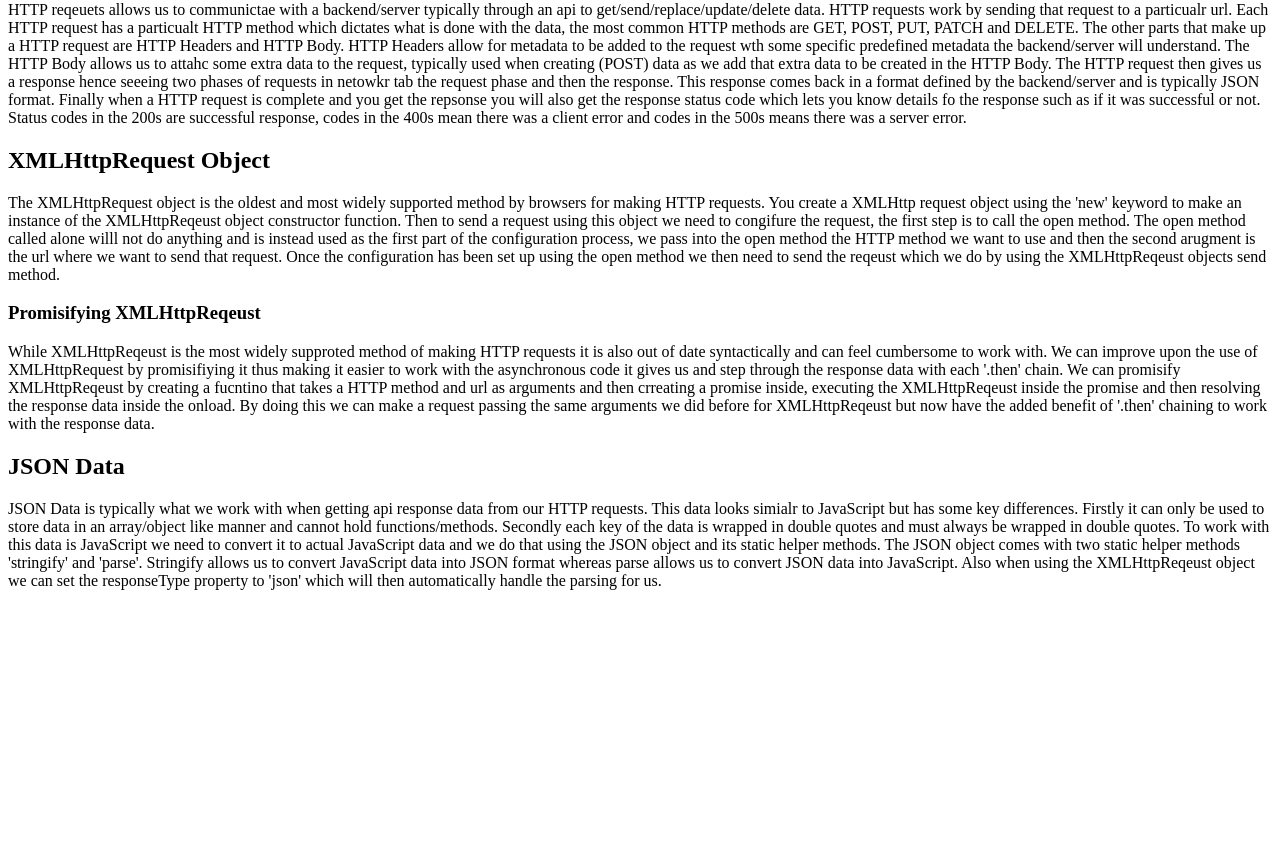
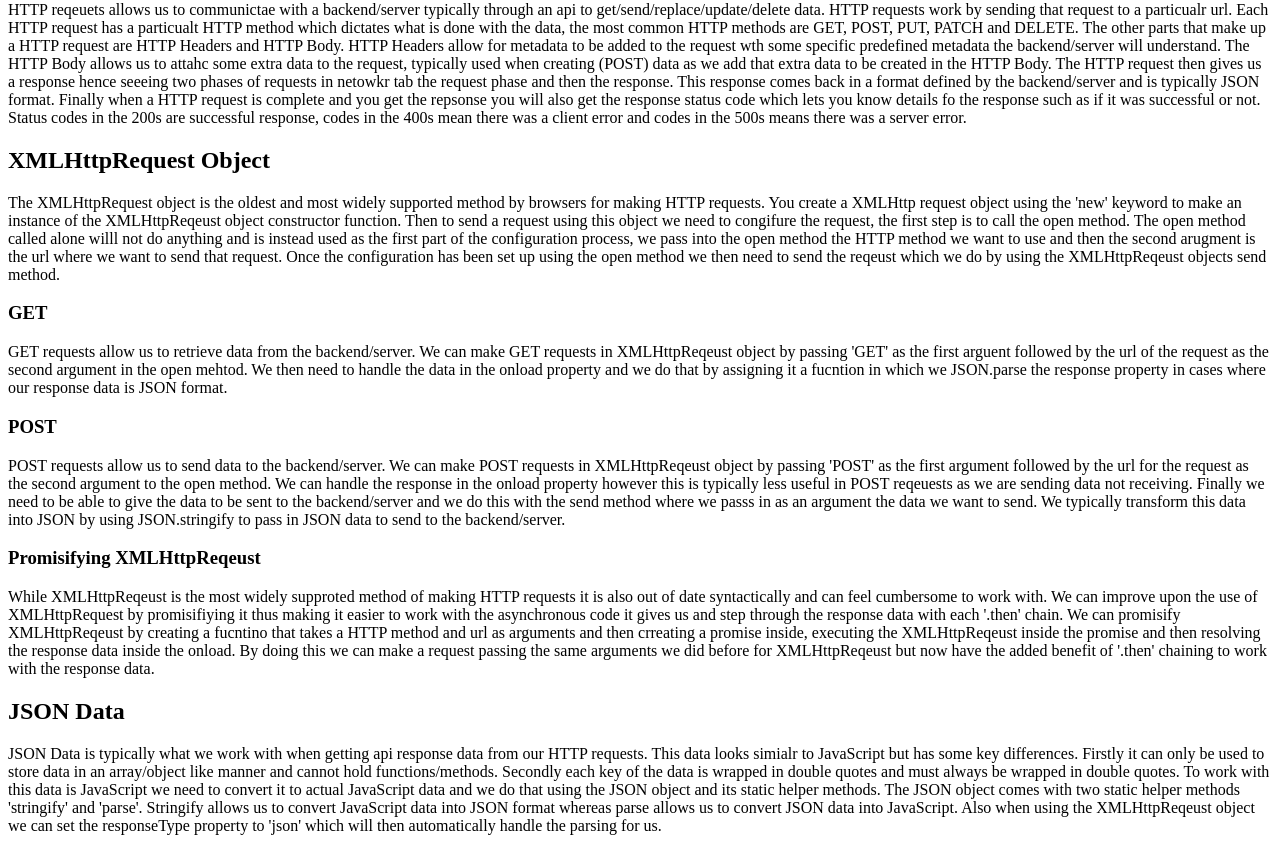
Before and after one commit to Adam-Harte/JavaScript-HTTP-requests, a plain HTML site: page index.html in a window 1280 px wide. Shown: the part 79-930 px from the top of the page. Before the commit the page ends 800 px from the top, so only its background shows below. Drawn offline with Linux system fonts and the light colour scheme; no server answers.

Commit message:
GET and POST defiitions added

```diff
--- a/app.js
+++ b/app.js
@@ -14,7 +14,7 @@ xhr.onload = function () {
 xhr.send();
 
 // promisifying XMLHttpReqeust
-function sendHttpRequest(method, url) {
+function sendHttpRequest(method, url, data = null) {
 	const promise = new Promise((resolve, reject) => {
 		const xhr = new XMLHttpRequest();
 
@@ -26,7 +26,7 @@ function sendHttpRequest(method, url) {
 			resolve(xhr.response);
 		};
 
-		xhr.send();
+		xhr.send(JSON.stringify(data));
 	});
 
 	return promise;
@@ -37,3 +37,27 @@ sendHttpRequest('GET', 'https://jsonplaceholder.typicode.com/posts').then(
 		console.log(responseData);
 	}
 );
+
+// POST request
+const xhrPost = new XMLHttpRequest();
+
+xhrPost.open('POST', 'https://jsonplaceholder.typicode.com/posts');
+
+xhrPost.onload = function () {
+	console.log(xhrPost.response);
+	console.log(JSON.parse(xhrPost.response));
+};
+
+xhrPost.send(
+	JSON.stringify({
+		title: 'POST request',
+		body: 'This is a POST request',
+		userId: Math.random(),
+	})
+);
+
+sendHttpRequest('POST', 'https://jsonplaceholder.typicode.com/posts', {
+	title: 'POST request',
+	body: 'This is a POST request',
+	userId: Math.random(),
+});
--- a/index.html
+++ b/index.html
@@ -42,6 +42,28 @@
 			the open method we then need to send the reqeust which we do by using the
 			XMLHttpReqeust objects send method.
 		</p>
+		<h3>GET</h3>
+		<p>
+			GET requests allow us to retrieve data from the backend/server. We can
+			make GET requests in XMLHttpReqeust object by passing 'GET' as the first
+			arguent followed by the url of the request as the second argument in the
+			open mehtod. We then need to handle the data in the onload property and we
+			do that by assigning it a fucntion in which we JSON.parse the response
+			property in cases where our response data is JSON format.
+		</p>
+		<h3>POST</h3>
+		<p>
+			POST requests allow us to send data to the backend/server. We can make
+			POST requests in XMLHttpReqeust object by passing 'POST' as the first
+			argument followed by the url for the request as the second argument to the
+			open method. We can handle the response in the onload property however
+			this is typically less useful in POST reqeuests as we are sending data not
+			receiving. Finally we need to be able to give the data to be sent to the
+			backend/server and we do this with the send method where we passs in as an
+			argument the data we want to send. We typically transform this data into
+			JSON by using JSON.stringify to pass in JSON data to send to the
+			backend/server.
+		</p>
 		<h3>Promisifying XMLHttpReqeust</h3>
 		<p>
 			While XMLHttpReqeust is the most widely supproted method of making HTTP
```
